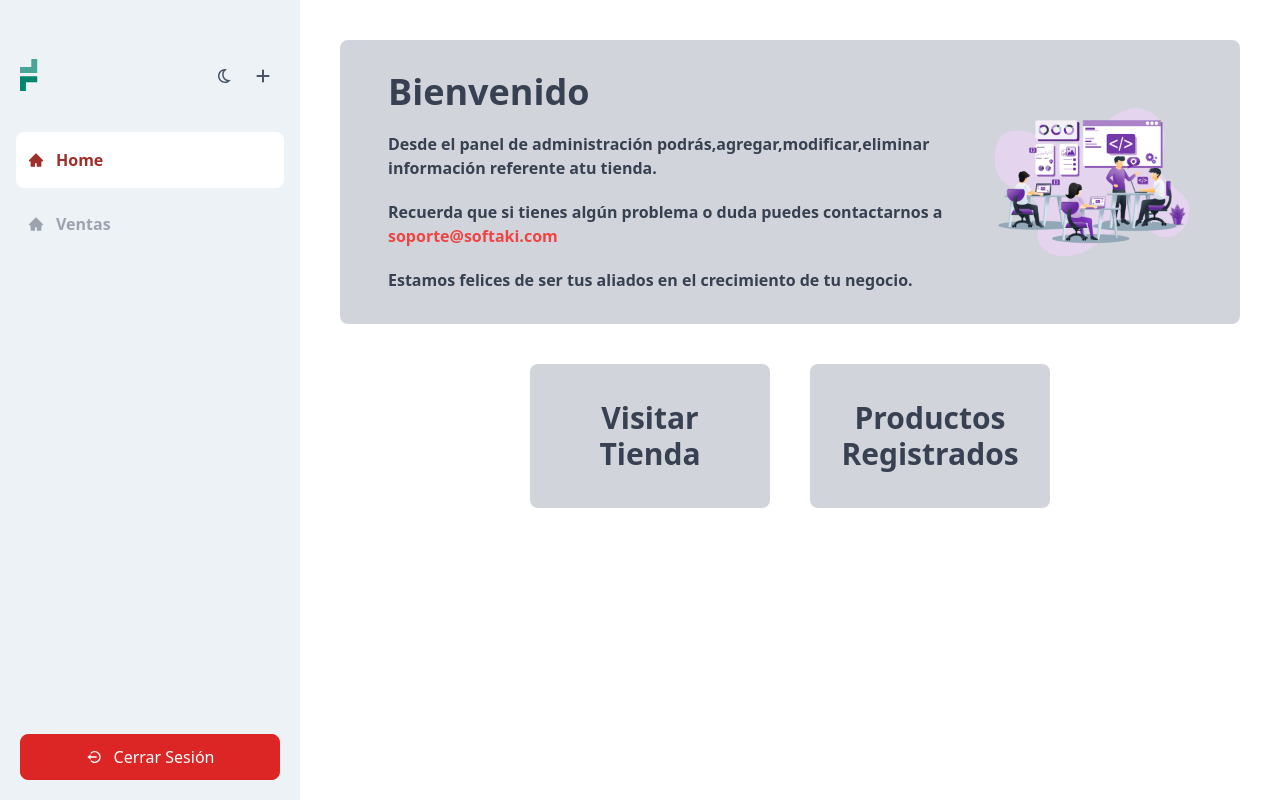
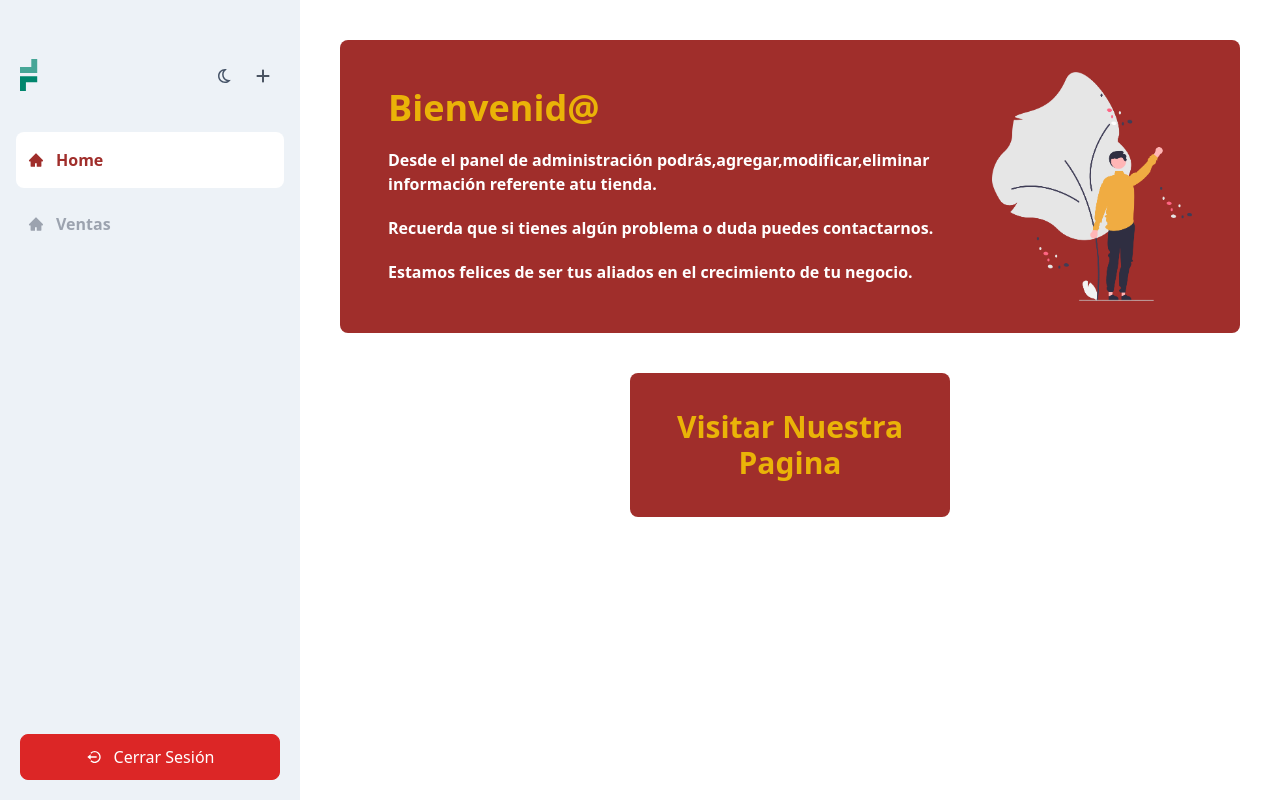
Before and after one commit to ricardosv46/la-esperanza-ventas, a React (Vite) app: page / in a window 1280 px wide. Built offline with nearby package versions, Linux system fonts and the light colour scheme; sample sign-in values are in the browser's storage; what apollo-upload-client would draw is missing.

Commit message:
feat: se cambia aparariencia de vista home

```diff
--- /dev/null
+++ b/src/components/shared/Modal/ModalConfirmar.tsx
@@ -0,0 +1,43 @@
+import { IconClose } from '@icons'
+import React from 'react'
+import Modal from '.'
+
+interface IModal {
+	isOpen: boolean
+	onClose: () => void
+	onClick: () => void
+	header: string
+	body: string
+}
+
+const ModalConfirmar = ({ isOpen, onClick, onClose, body, header }: IModal) => {
+	return (
+		<Modal isOpen={isOpen} onClose={onClose} hasOverlay>
+			<div className='px-8 py-5 bg-white rounded-lg w-[450px] dark:bg-gray-800 dark:text-white '>
+				<div className='flex justify-between'>
+					<h2 className='text-lg font-bold'>{header}</h2>
+					<IconClose className='w-4 h-4 cursor-pointer' onClick={onClose} />
+				</div>
+
+				<p className='mt-2 text-gray-500 dark:text-white'>{body}</p>
+
+				<div className='flex items-center justify-end gap-3 mt-8 '>
+					<button
+						type='button'
+						onClick={onClose}
+						className='px-4 py-2 text-lg font-semibold text-gray-600 bg-gray-100 rounded-lg'>
+						Cancelar
+					</button>
+					<button
+						type='button'
+						onClick={onClick}
+						className='px-4 py-2 text-lg font-semibold text-white bg-green-600 rounded-lg'>
+						Confirmar
+					</button>
+				</div>
+			</div>
+		</Modal>
+	)
+}
+
+export default ModalConfirmar
--- a/src/components/shared/Modal/index.tsx
+++ b/src/components/shared/Modal/index.tsx
@@ -24,7 +24,6 @@ const Modal = ({ children, isOpen, className, hasOverlay, sidebar, onClose }: Pr
 			{sidebar ? (
 				<motion.div
 					variants={fade}
-					onClick={onClose}
 					animate={isOpen ? 'open' : 'closed'}
 					initial={{ opacity: 0, pointerEvents: 'none' }}
 					className='fixed top-0 z-50 flex w-full h-screen '>
@@ -34,7 +33,6 @@ const Modal = ({ children, isOpen, className, hasOverlay, sidebar, onClose }: Pr
 			) : (
 				<motion.div
 					variants={fade}
-					onClick={onClose}
 					animate={isOpen ? 'open' : 'closed'}
 					initial={{ opacity: 0, pointerEvents: 'none' }}
 					className='fixed top-0 z-50 grid w-full h-screen place-items-center'>
--- a/src/data/variables.ts
+++ b/src/data/variables.ts
@@ -1,7 +1,7 @@
 export const variables = {
-  titleLoginTop: 'Factoring Digital',
-  titleLoginBottom: 'Metriks',
-  linkVisitarSitio: 'https://laesperanza.plazaticket.com/',
-  nombreVisitarSitio: 'Visitar Tienda',
-  linkSoporte: 'soporte@softaki.com'
+	titleLoginTop: 'Factoring Digital',
+	titleLoginBottom: 'Metriks',
+	linkVisitarSitio: 'https://laesperanza.plazaticket.com/',
+	nombreVisitarSitio: 'Visitar Nuestra Pagina',
+	linkSoporte: 'soporte@softaki.com'
 }
--- /dev/null
+++ b/src/graphql/query/CreateVentaAbonado.graphql
@@ -0,0 +1,5 @@
+mutation CreateVentaAbonado($input1: VentaInput!, $input2: [DetalleVentaInput!]) {
+	CreateVentaAbonado(input1: $input1, input2: $input2) {
+		ventaId
+	}
+}
--- a/src/pages/home/WelcomePage.tsx
+++ b/src/pages/home/WelcomePage.tsx
@@ -12,41 +12,35 @@ const WelcomePage = () => {
 	const { linkVisitarSitio, nombreVisitarSitio, linkSoporte } = variables
 
 	return (
-    <div className="p-10">
-      <div className="flex items-center justify-between px-4 py-8 bg-gray-300 rounded-lg md:px-12">
-        <div className="flex flex-col gap-5 font-semibold text-gray-700">
-          <h1 className="text-2xl font-bold lg:text-4xl">
-            Bienvenido {user?.nombres}
+		<div className='p-10'>
+			<div className='flex items-center justify-between px-4 py-8 rounded-lg bg-primary-500 dark:bg-second-500 md:px-12'>
+				<div className='flex flex-col gap-5 font-bold text-white'>
+					<h1 className='text-2xl font-bold text-yellow-500 lg:text-4xl dark:text-primary-500'>
+						Bienvenid@ {user?.nombres}
 					</h1>
 					<p>
-            Desde el panel de administración podrás,agregar,modificar,eliminar
-            información referente atu tienda.
+						Desde el panel de administración podrás,agregar,modificar,eliminar información referente atu
+						tienda.
 					</p>
 					<p>
-            Recuerda que si tienes algún problema o duda puedes contactarnos a{' '}
-            <span className="text-red-500">{linkSoporte}</span>
+						Recuerda que si tienes algún problema o duda puedes contactarnos.
+						{/* <span className='text-red-500'>{linkSoporte}</span> */}
 					</p>
-          <p className="font-semibold">
-            Estamos felices de ser tus aliados en el crecimiento de tu negocio.
-          </p>
+					<p className='font-semibold'>Estamos felices de ser tus aliados en el crecimiento de tu negocio.</p>
 				</div>
-        <img
-          src={Welcome}
-          className="w-full h-full hidden lg:block max-w-[200px]"
-          alt="welcome"
-        />
+				<img src={Welcome} className='w-full h-full hidden lg:block max-w-[200px]' alt='welcome' />
 			</div>
-      <div className="flex flex-col items-center justify-center gap-10 mt-10 text-3xl font-bold text-center text-gray-700 sm:flex-row ">
-        <Link to={linkVisitarSitio}>
-          <div className="flex items-center justify-center px-10 bg-gray-300 rounded-lg cursor-pointer w-60 h-36">
-            <p>{nombreVisitarSitio}</p>
+			<div className='flex flex-col items-center justify-center gap-10 mt-10 text-3xl font-bold text-center text-gray-700 sm:flex-row '>
+				<button onClick={() => window.open('https://laesperanza.plazaticket.com')}>
+					<div className='flex items-center justify-center px-10 rounded-lg cursor-pointer bg-primary-500 dark:bg-second-500 w-80 h-36'>
+						<p className='text-yellow-500 dark:text-primary-500'>{nombreVisitarSitio}</p>
 					</div>
-        </Link>
-        <Link to="/products">
-          <div className="flex items-center justify-center px-10 bg-gray-300 rounded-lg cursor-pointer w-60 h-36">
+				</button>
+				{/* <Link to='/products'>
+					<div className='flex items-center justify-center px-10 bg-gray-300 rounded-lg cursor-pointer w-60 h-36'>
 						<p>Productos Registrados</p>
 					</div>
-        </Link>
+				</Link> */}
 			</div>
 		</div>
 	)
--- a/src/pages/home/ventas/ventasAsientos/abono/AbonoPage.tsx
+++ b/src/pages/home/ventas/ventasAsientos/abono/AbonoPage.tsx
@@ -2,6 +2,7 @@ import Asientos, { IColums } from '@components/asientos'
 
 import PlantillaPage from '@components/PlantillaPage/PlantillaPage'
 import Modal from '@components/shared/Modal'
+import ModalConfirmar from '@components/shared/Modal/ModalConfirmar'
 import Select from '@components/shared/Select/Select'
 import useToggle from '@hooks/useToggle'
 import { useAsientosAbonado } from '@services/useAsientosAbonado'
@@ -158,35 +159,13 @@ const Abono = () => {
 					</div>
 				</div>
 			</PlantillaPage>
-			{/* <ModalConfirmar
+			<ModalConfirmar
 				isOpen={isOpen}
 				onClick={handleVenta}
 				onClose={onClose}
-				header='Bloaquer'
-				body='¿Estas seguro que deseas Bloaquer esta asiento?'
-			/> */}
-			<Modal isOpen={isOpen} onClose={onClose} hasOverlay>
-				<div className='p-8 bg-white rounded-lg '>
-					<h2 className='text-lg font-bold'>Vender</h2>
-
-					<p className='mt-2 text-gray-500'>¿Estas seguro que deseas vender este asiento?</p>
-
-					<div className='flex items-center justify-end gap-3 mt-8 '>
-						<button
-							type='button'
-							onClick={onClose}
-							className='px-4 py-2 text-lg font-semibold text-gray-600 bg-gray-100 rounded-lg'>
-							Cancelar
-						</button>
-						<button
-							type='button'
-							onClick={onClose}
-							className='px-4 py-2 text-lg font-semibold text-white bg-green-600 rounded-lg'>
-							Confirmar
-						</button>
-					</div>
-				</div>
-			</Modal>
+				header='Vender'
+				body='¿Estas seguro que deseas vender este asiento?'
+			/>
 		</>
 	)
 }
--- a/src/pages/home/ventas/ventasAsientos/eventos/EventosPage.tsx
+++ b/src/pages/home/ventas/ventasAsientos/eventos/EventosPage.tsx
@@ -1,5 +1,6 @@
 import Asientos, { IColums } from '@components/asientos'
 import PlantillaPage from '@components/PlantillaPage/PlantillaPage'
+import ModalConfirmar from '@components/shared/Modal/ModalConfirmar'
 import Select from '@components/shared/Select/Select'
 import useToggle from '@hooks/useToggle'
 import { useAsientosAbonado } from '@services/useAsientosAbonado'
@@ -80,7 +81,8 @@ const Abono = () => {
 	}
 
 	return (
-		<PlantillaPage title='Abono' desc='Desde aqui podras vender los abonos'>
+		<>
+			<PlantillaPage title='Eventos' desc='Desde aqui podras vender los eventos'>
 				<div>
 					<div className='pt-5'>
 						<h2 className='text-xl text-center text-primary-500 dark:text-second-500'>
@@ -111,7 +113,9 @@ const Abono = () => {
 										nombreFilas: genNombreFilas(innerValue)
 									}}
 									tipo='abono'
-								doble={innerValue === 'T2S' ? 'Tendido2' : innerValue === 'T3' ? 'Tendido3' : 'Ruedo'}
+									doble={
+										innerValue === 'T2S' ? 'Tendido2' : innerValue === 'T3' ? 'Tendido3' : 'Ruedo'
+									}
 									direccion={innerValue === 'T3A' ? 'end' : innerValue === 'T3B' ? 'start' : 'center'}
 									id={innerValue}
 								/>
@@ -155,14 +159,15 @@ const Abono = () => {
 						</div>
 					</div>
 				</div>
-			{/* <ModalConfirmar
+			</PlantillaPage>
+			<ModalConfirmar
 				isOpen={isOpen}
 				onClick={handleVenta}
 				onClose={onClose}
-				header='Bloaquer'
-				body='¿Estas seguro que deseas Bloaquer esta asiento?'
-			/> */}
-		</PlantillaPage>
+				header='Vender'
+				body='¿Estas seguro que deseas vender este asiento?'
+			/>
+		</>
 	)
 }
 
--- a/src/routes/HomeRouter.tsx
+++ b/src/routes/HomeRouter.tsx
@@ -9,13 +9,13 @@ const HomeRouter = () => {
 	const { mainRoutes, subRoutes } = useMemo(() => getRoutes(), [])
 
 	return (
-    <div className="flex justify-between h-screen">
-      <div className="hidden h-full lg:block">
+		<div className='flex justify-between h-screen'>
+			<div className='hidden h-full lg:block'>
 				<Sidebar mobile={false} onToggle={() => {}} onClose={() => {}} />
 			</div>
 
-      <div className="flex-col w-full h-full overflow-y-scroll">
-        <div className="block lg:hidden">
+			<div className='flex-col w-full h-full overflow-y-scroll no-scrollbar'>
+				<div className='block lg:hidden'>
 					<Navbar />
 				</div>
 				<Suspense fallback={<h1>Cargando...</h1>}>
```
Also changed, not shown: src/assets/imgs/welcome.png, src/components/shared/Overlay/Overlay.tsx (indentation only). Lines whose indentation alone changed are shown as unchanged.
